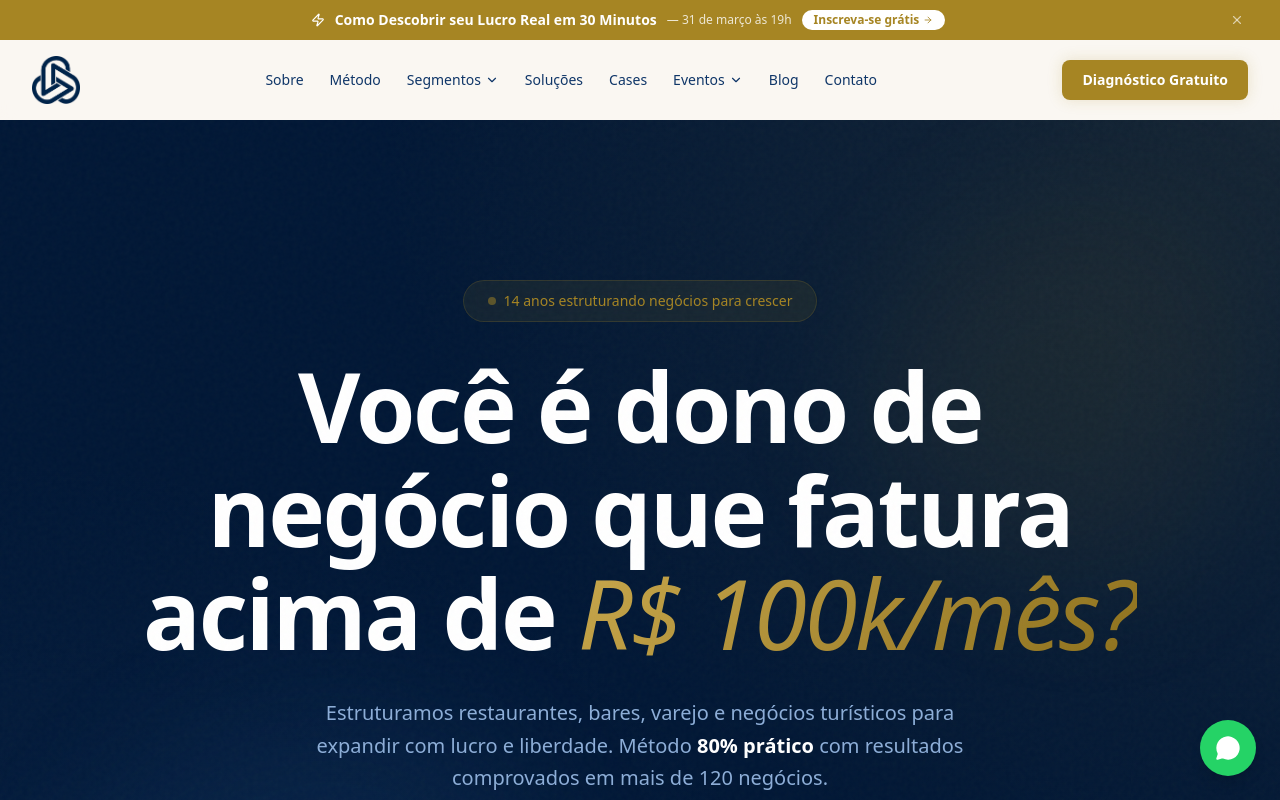
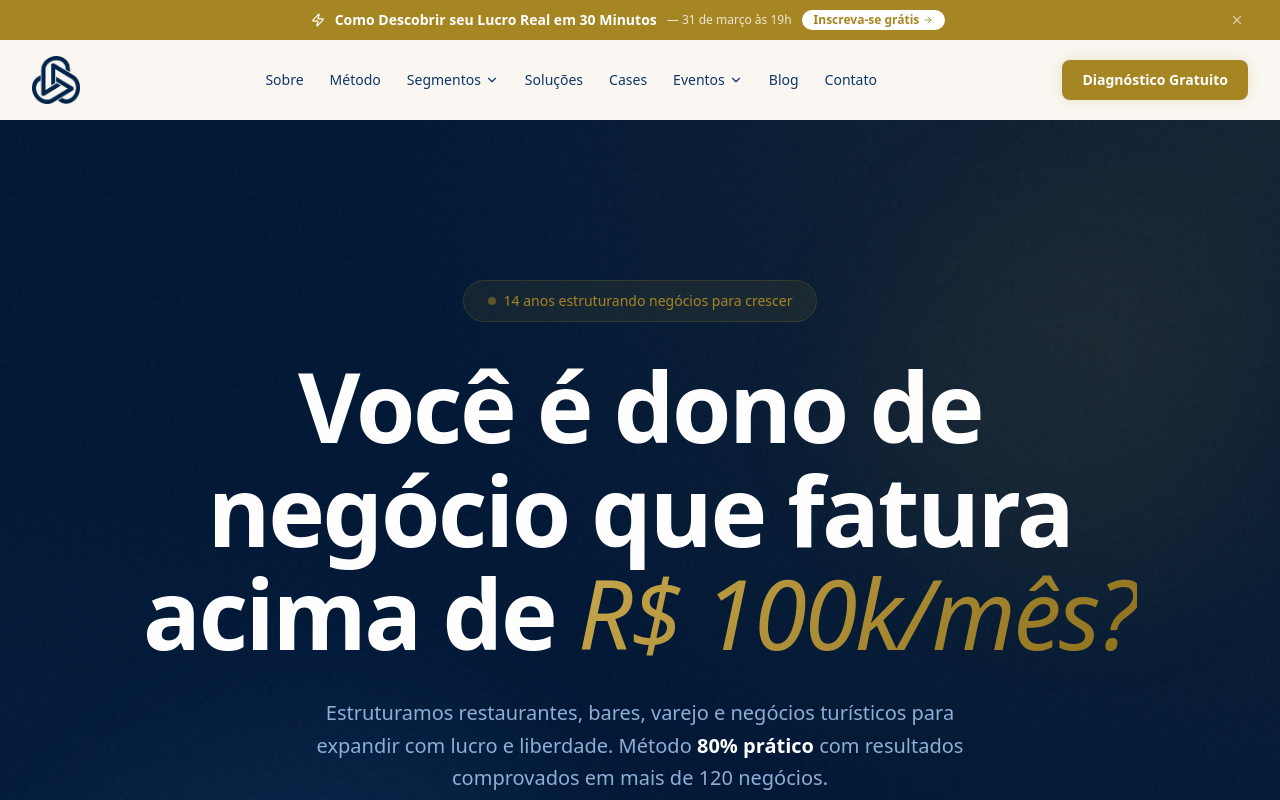
Before and after one commit to IJAConsultoria/site-ija, a Next.js app: page / in a window 1280 px wide. Shown: the top 800 px of the page. Built offline with nearby package versions, Linux system fonts and the light colour scheme.

Commit message:
remove: botão flutuante do WhatsApp
Co-Authored-By: Claude Opus 4.6 <noreply@anthropic.com>

```diff
--- a/src/app/(public)/layout.tsx
+++ b/src/app/(public)/layout.tsx
@@ -1,6 +1,6 @@
 import Header from "@/components/Header";
 import Footer from "@/components/Footer";
-import WhatsAppButton from "@/components/WhatsAppButton";
+
 import { organizationSchema, localBusinessSchema } from "@/lib/seo";
 
 export default function PublicLayout({
@@ -25,7 +25,7 @@ export default function PublicLayout({
       <Header />
       <main className="overflow-x-hidden pt-[calc(4rem+2rem)] sm:pt-[calc(4rem+2.5rem)] lg:pt-[calc(5rem+2.5rem)]">{children}</main>
       <Footer />
-      <WhatsAppButton />
+
     </>
   );
 }
```
